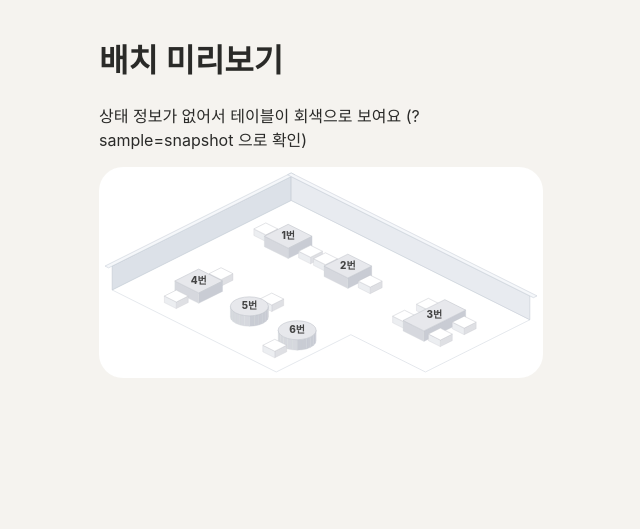
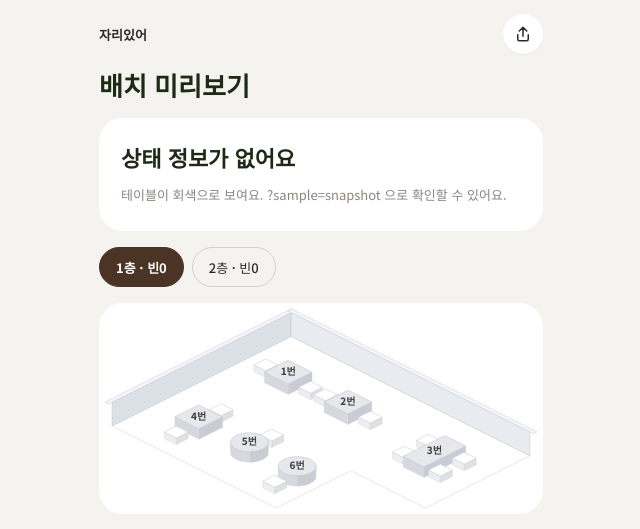
Before and after one commit to jari-isseo/jari-isseo-server, a Spring Boot app: page /viewer/index.html in a window 1280 px wide. Shown: the top 529 px of the page, without its empty margins (319-959 px from the left). Run offline with Spring Boot 4, Linux system fonts and the light colour scheme; some of the project's set-up classes (security, data sources, template engines, error pages and the like) are left out, and stand-ins take their place; some libraries are stand-ins or nearby versions.

Commit message:
[Feat/#53]: 빈자리 카드·층 선택 칩·테이블 목록·상태별 안내 카드·공유 버튼 추가

```diff
--- a/src/main/resources/static/viewer/index.html
+++ b/src/main/resources/static/viewer/index.html
@@ -4,19 +4,61 @@
   <meta charset="UTF-8">
   <meta name="viewport" content="width=device-width, initial-scale=1">
   <title>자리있어</title>
+  <!-- 시안 D 글꼴: 숫자 Roboto, 한글 Noto Sans KR (못 받으면 기기 기본 글꼴) -->
+  <link rel="preconnect" href="https://fonts.googleapis.com">
+  <link rel="preconnect" href="https://fonts.gstatic.com" crossorigin>
+  <link rel="stylesheet" href="https://fonts.googleapis.com/css2?family=Noto+Sans+KR:wght@400;500;700;800&family=Roboto:wght@500;700;900&display=swap">
   <link rel="stylesheet" href="style.css">
 </head>
-<body>
+<body class="view-loading">
   <header>
-    <p id="store" class="store"></p>
-    <h1 id="headline">불러오는 중…</h1>
-    <p id="meta" class="meta"></p>
-    <p id="stale" class="stale" hidden>⚠️ 정보가 오래되었을 수 있어요</p>
-    <!-- 실시간 연결이 끊겨 있는 동안만 보임 (#20) -->
+    <!-- 맨 위: 앱 이름 + 공유 -->
+    <div class="topbar">
+      <span class="brand">자리있어</span>
+      <button id="shareBtn" class="share-btn" type="button" aria-label="이 매장 링크 공유">
+        <svg viewBox="0 0 24 24" aria-hidden="true"><path d="M12 3v12M7 8l5-5 5 5M5 13v6a2 2 0 0 0 2 2h10a2 2 0 0 0 2-2v-6"/></svg>
+      </button>
+    </div>
+
+    <h1 id="store" class="store-name"></h1>
+    <!-- 영업 상태 칩: ● 영업 중 · n분 전 업데이트 -->
+    <p id="statusChip" class="status-chip" hidden><i class="chip-dot"></i><span id="statusText"></span></p>
+    <!-- 실시간 연결이 끊겨 있는 동안만 보임 (#20, live.js) -->
     <p id="live" class="live" hidden>연결이 끊겼어요 · 다시 연결하는 중…</p>
+
+    <!-- 빈자리 카드 (세이지색 덩어리 카드) -->
+    <section id="summary" class="summary-card" aria-live="polite">
+      <div class="summary-main">
+        <p id="summaryLabel" class="summary-label">지금 빈자리</p>
+        <p class="summary-count"><b id="freeCount">–</b><span id="floorTotal" class="summary-total"></span></p>
+        <p id="summaryNote" class="summary-note" hidden></p>
+      </div>
+      <div id="storeTotal" class="summary-side" hidden>
+        <span>매장 전체</span>
+        <b id="storeTotalValue"></b>
+      </div>
+    </section>
+
+    <!-- A. 정보 오래됨 (30분 넘게 변경 없음, AC-05) -->
+    <p id="stale" class="stale" hidden>
+      <svg viewBox="0 0 24 24" aria-hidden="true"><circle cx="12" cy="12" r="9"/><path d="M12 7v5l3 2"/></svg>
+      <span><b id="staleMinutes"></b> 동안 바뀐 게 없어요.<br>실제와 다를 수 있어요.</span>
+    </p>
   </header>
 
+  <!-- B~D 상태 안내 카드 (영업 종료 · 배치 없음 · 없는 매장 · 오류) -->
+  <section id="notice" class="notice" hidden>
+    <span id="noticeBadge" class="notice-badge" hidden><i class="chip-dot"></i>영업 종료</span>
+    <span id="noticeIcon" class="notice-icon" aria-hidden="true"></span>
+    <h2 id="noticeTitle" class="notice-title"></h2>
+    <p id="noticeText" class="notice-text"></p>
+  </section>
+
+  <!-- 층 선택 칩: 1층 · 빈3 (층이 2개 이상일 때) -->
+  <nav id="floorTabs" class="floor-tabs" aria-label="층 선택" hidden></nav>
+
   <section class="map">
+    <!-- 사장님 모드에서만 보이는 층 이름 -->
     <p id="floorName" class="floor-name"></p>
     <!-- 아이소메트릭 뷰가 그려질 곳 -->
     <svg id="stage" xmlns="http://www.w3.org/2000/svg"></svg>
@@ -24,7 +66,16 @@
       <span><i class="dot free"></i>빈자리</span>
       <span><i class="dot busy"></i>사용 중</span>
     </p>
+    <p class="map-caption">초록색이 지금 앉을 수 있는 테이블이에요</p>
   </section>
+
+  <!-- 테이블 목록: 빈자리 먼저 -->
+  <ul id="tableList" class="table-list" aria-label="테이블 목록"></ul>
+
+  <p class="footnote">사장님이 직접 알려주는 빈자리예요. 실제와 조금 다를 수 있어요.</p>
+
+  <!-- 공유 링크를 복사했을 때 잠깐 보이는 안내 -->
+  <p id="toast" class="toast" role="status" hidden></p>
 
   <!-- 출력 모드(?mode=export)에서 앱에 보낸 PNG 미리보기 -->
   <img id="exportPreview" class="export-preview" alt="출력 이미지" hidden>
--- a/src/main/resources/static/viewer/renderer.js
+++ b/src/main/resources/static/viewer/renderer.js
@@ -8,6 +8,7 @@
 //  #9: mode 분기(손님·사장님·출력) + 앱 브리지 (bridge.js, export.js)
 //  #20: 실시간 반영 (live.js) — 이벤트를 받으면 viewer 를 고치고 다시 그림
 //  #49: 사장님 모드는 배치도만 그리고, 빈자리 요약은 앱에 onSummary 로 전달
+//  #53: 디자인 시안 D (빈자리 카드·층 선택 칩·테이블 목록·상태별 안내 카드·공유)
 // =====================================================
 
 // ---------- 설정 ----------
@@ -61,7 +62,7 @@ async function loadData() {
   if (!PUBLIC_ID) return loadSample();
 
   const res = await fetch(`/api/public/stores/${encodeURIComponent(PUBLIC_ID)}`);
-  if (res.status === 404) throw new Error("매장을 찾을 수 없어요. 링크를 다시 확인해 주세요");
+  if (res.status === 404) throw Object.assign(new Error("매장을 찾을 수 없어요"), { notFound: true });
   if (!res.ok) throw new Error(`매장 정보를 불러오지 못했어요 (HTTP ${res.status})`);
   const data = await res.json();
   return { name: `publicId=${PUBLIC_ID}`, layout: data.layout, snapshot: data };
@@ -576,30 +577,90 @@ function isStale(iso) {
   return (nowTime() - Date.parse(iso)) / 60000 > STALE_MINUTES;
 }
 
-// 매장 전체(모든 층) 테이블 수 세기 (FR-U05)
+// 테이블 수 세기 (FR-U05)
 //   free: 상태가 '빈자리'로 확인된 수, unknown: 상태 정보가 없는 수
-function countTables(layout, occupied) {
-  const ids = layout.floors.flatMap((f) => (f.tables ?? []).map((t) => t.id));
+function countIds(ids, occupied) {
   const free = ids.filter((id) => occupied.get(id) === false).length;
   const unknown = ids.filter((id) => !occupied.has(id)).length;
   return { free, unknown, total: ids.length };
+}
+const tableIdsOf = (floor) => (floor?.tables ?? []).map((t) => t.id);
+
+// 매장 전체(모든 층)
+function countTables(layout, occupied) {
+  return countIds(layout.floors.flatMap(tableIdsOf), occupied);
+}
+
+// "42분" / "2시간" / "3일" (오래됨 경고용)
+function durationText(iso) {
+  const minutes = Math.floor((nowTime() - Date.parse(iso)) / 60000);
+  if (minutes < 60) return `${minutes}분`;
+  if (minutes < 60 * 24) return `${Math.floor(minutes / 60)}시간`;
+  return `${Math.floor(minutes / (60 * 24))}일`;
+}
+
+// ---------- 화면 상태 전환 (#53, 시안 D ⑫) ----------
+//   normal: 빈자리 카드 + 배치도 + 목록 / closed: B 영업 종료 / nolayout: C 배치 없음
+//   error: D 없는 매장·불러오기 실패 / preview: 상태 정보 없는 샘플 / loading
+const VIEWS = ["loading", "normal", "closed", "nolayout", "error", "preview"];
+function setView(view) {
+  VIEWS.forEach((v) => document.body.classList.toggle(`view-${v}`, v === view));
+}
+
+const NOTICE_ICONS = {
+  layout: '<svg viewBox="0 0 24 24"><rect x="4" y="4" width="16" height="16" rx="3"/><path d="M4 11h7V4M11 11v9"/></svg>',
+  search: '<svg viewBox="0 0 24 24"><circle cx="11" cy="11" r="6"/><path d="m20 20-4.5-4.5"/></svg>',
+};
+
+// B~D 안내 카드. icon: "layout" | "search" | null, badge: 영업 종료 칩 표시 여부
+function showNotice({ title, text = "", icon = null, badge = false, closed = false }) {
+  const $ = (id) => document.getElementById(id);
+  $("notice").hidden = false;
+  $("notice").classList.toggle("closed", closed);
+  $("noticeBadge").hidden = !badge;
+  $("noticeIcon").className = `notice-icon${icon === "search" ? " search" : ""}`;
+  $("noticeIcon").innerHTML = icon ? NOTICE_ICONS[icon] : "";
+  $("noticeTitle").textContent = title;
+  $("noticeText").textContent = text;
+}
+
+function hideNotice() {
+  document.getElementById("notice").hidden = true;
+}
+
+function showClosed(storeName) {
+  setView("closed");
+  document.getElementById("store").textContent = storeName ?? "";
+  stopFreshnessUpdates();
+  showNotice({
+    title: "지금은\n영업 시간이 아니에요",
+    text: "사장님이 영업을 시작하면\n빈자리를 알려드릴게요.",
+    badge: true,
+    closed: true,
+  });
 }
 
 // 시간이 흐르면 바뀌는 부분: "N분 전 업데이트", '정보 오래됨'
 //   페이지를 열어둔 채 시간이 지나도 맞도록 주기적으로 다시 계산한다.
 let freshnessTimer = null;
 
-function startFreshnessUpdates(baseMeta, lastUpdatedAt, open) {
+function stopFreshnessUpdates() {
+  if (freshnessTimer) clearInterval(freshnessTimer);
+  freshnessTimer = null;
+}
+
+function startFreshnessUpdates(lastUpdatedAt) {
+  const $ = (id) => document.getElementById(id);
   const update = () => {
-    const $ = (id) => document.getElementById(id);
-    $("meta").textContent = baseMeta + (lastUpdatedAt ? ` · ${timeAgo(lastUpdatedAt)} 업데이트` : "");
-    // 영업 종료면 오래됨 경고는 의미가 없으므로 숨긴다.
-    // 상태가 한 번도 바뀌지 않았으면 lastUpdatedAt 이 없을 수 있음 → 오래됨으로 보지 않는다.
-    $("stale").hidden = !(open && lastUpdatedAt && isStale(lastUpdatedAt));
+    $("statusText").textContent = "영업 중" + (lastUpdatedAt ? ` · ${timeAgo(lastUpdatedAt)} 업데이트` : "");
+    // 상태가 한 번도 바뀌지 않았으면 lastUpdatedAt 이 없을 수 있음 → 오래됨으로 보지 않는다
+    const stale = Boolean(lastUpdatedAt && isStale(lastUpdatedAt));
+    $("stale").hidden = !stale;
+    if (stale) $("staleMinutes").textContent = durationText(lastUpdatedAt);
   };
 
   update();
-  if (freshnessTimer) clearInterval(freshnessTimer);
+  stopFreshnessUpdates();
   // ?now= 로 시각을 고정한 경우에는 바뀔 일이 없으므로 타이머를 돌리지 않는다
   if (!PARAMS.get("now")) freshnessTimer = setInterval(update, 30 * 1000);
 }
@@ -609,47 +670,137 @@ function renderSummary(layout, snapshot, occupied) {
 
   if (!snapshot) {
     // 배치 파일만 열었을 때: 상태를 모르므로 요약 대신 안내
-    $("store").textContent = "";
-    $("headline").textContent = "배치 미리보기";
-    $("meta").textContent = "상태 정보가 없어서 테이블이 회색으로 보여요 (?sample=snapshot 으로 확인)";
+    setView("preview");
+    $("store").textContent = "배치 미리보기";
+    $("statusChip").hidden = true;
     $("stale").hidden = true;
+    showNotice({ title: "상태 정보가 없어요", text: "테이블이 회색으로 보여요. ?sample=snapshot 으로 확인할 수 있어요." });
     return;
   }
 
   const { store, lastUpdatedAt } = snapshot;
-  const { free, unknown, total } = countTables(layout, occupied);
 
-  // 매장 이름 · 영업 여부
-  $("store").innerHTML = "";
-  $("store").append(store.name, " · ");
-  const openLabel = document.createElement("span");
-  openLabel.textContent = store.open ? "영업 중" : "영업 종료";
-  if (!store.open) openLabel.className = "closed";
-  $("store").append(openLabel);
-
-  // 큰 문구: 영업 종료 > 상태 모름 > 빈자리 있음 > 빈자리 없음 순으로 판단
-  $("headline").innerHTML = "";
-  if (!store.open) {
-    $("headline").textContent = "지금은 영업하지 않아요";
-  } else if (total === 0) {
-    // 벽만 먼저 저장하고 테이블은 아직 등록하지 않은 매장 (#14: 테이블 0개 허용)
-    $("headline").textContent = "아직 테이블을 준비하고 있어요";
-  } else if (total > 0 && unknown === total) {
-    $("headline").textContent = "아직 빈자리 정보가 없어요";
-  } else if (free > 0) {
-    const count = document.createElement("span");
-    count.className = "count";
-    count.textContent = `${free}개`;
-    $("headline").append("지금 빈자리 ", count, " 있어요");
-  } else if (unknown > 0) {
-    // 확인된 빈자리는 없지만 상태를 모르는 테이블이 있음 → '없다'고 단정하지 않는다
-    $("headline").textContent = "확인된 빈자리가 없어요";
-  } else {
-    $("headline").textContent = "지금은 빈자리가 없어요";
+  // B. 영업 종료 (사장님 모드는 앱이 영업 상태를 따로 보여주므로 배치도를 그대로 둔다)
+  if (!store.open && MODE !== "owner") {
+    showClosed(store.name);
+    return;
   }
 
-  const baseMeta = `빈 테이블 ${free} / 전체 ${total}` + (unknown > 0 ? ` · 상태 미확인 ${unknown}` : "");
-  startFreshnessUpdates(baseMeta, lastUpdatedAt, store.open);
+  setView("normal");
+  hideNotice();
+  $("store").textContent = store.name;
+  $("statusChip").hidden = false;
+
+  // 빈자리 카드: 지금 보는 층 큰 숫자 + 매장 전체
+  const floor = countIds(tableIdsOf(viewer.floor), occupied);
+  const all = countTables(layout, occupied);
+
+  $("summaryLabel").textContent = `지금 ${viewer.floor?.name ?? ""} 빈자리`;
+  $("floorTotal").textContent = `/ ${floor.total}`;
+
+  let note = "";
+  if (floor.total === 0) {
+    // 벽만 먼저 저장하고 테이블은 아직 등록하지 않은 층 (#14: 테이블 0개 허용)
+    $("freeCount").textContent = "0";
+    note = "아직 테이블을 준비하고 있어요";
+  } else if (floor.unknown === floor.total) {
+    $("freeCount").textContent = "–";
+    note = "아직 빈자리 정보가 없어요";
+  } else {
+    $("freeCount").textContent = String(floor.free);
+    // 상태를 모르는 테이블이 있으면 '없다'고 단정하지 않도록 함께 알림
+    if (floor.unknown > 0) note = `상태 미확인 ${floor.unknown}`;
+  }
+  $("summaryNote").textContent = note;
+  $("summaryNote").hidden = !note;
+
+  // 층이 2개 이상일 때만 매장 전체
+  const multiFloor = layout.floors.length > 1;
+  $("storeTotal").hidden = !multiFloor;
+  $("storeTotalValue").textContent = `${all.free} / ${all.total}`;
+
+  startFreshnessUpdates(lastUpdatedAt);
+}
+
+// ---------- 층 선택 칩 (#53) ----------
+// "1층 · 빈3". 층이 2개 이상일 때만 보이고, 누르면 그 층을 그린다
+function renderFloorTabs() {
+  const nav = document.getElementById("floorTabs");
+  const floors = [...(viewer.layout?.floors ?? [])].sort((a, b) => a.order - b.order);
+  nav.hidden = floors.length < 2;
+  nav.replaceChildren(...floors.map((floor) => {
+    const { free } = countIds(tableIdsOf(floor), viewer.occupied);
+    const btn = document.createElement("button");
+    btn.type = "button";
+    btn.className = "floor-tab";
+    btn.textContent = `${floor.name} · 빈${free}`;
+    btn.setAttribute("aria-pressed", String(floor.id === viewer.floor?.id));
+    btn.addEventListener("click", () => {
+      if (floor.id === viewer.floor?.id) return;
+      viewer.floor = floor;
+      document.getElementById("floorName").textContent = floor.name;
+      refresh();
+    });
+    return btn;
+  }));
+}
+
+// ---------- 테이블 목록 (#53) ----------
+// 빈자리 → 상태 모름 → 사용 중 순, 같은 상태끼리는 이름순 (1번, 2번, 10번)
+function tableLabel(name) {
+  return /번$/.test(name) ? `${name} 테이블` : name;
+}
+
+function renderTableList() {
+  const list = document.getElementById("tableList");
+  const rank = (id) => (viewer.occupied.get(id) === false ? 0 : viewer.occupied.has(id) ? 2 : 1);
+  const tables = [...(viewer.floor?.tables ?? [])].sort(
+    (a, b) => rank(a.id) - rank(b.id) || a.name.localeCompare(b.name, "ko", { numeric: true }),
+  );
+
+  list.replaceChildren(...tables.map((t) => {
+    const state = ["free", "unknown", "busy"][rank(t.id)];
+    const li = document.createElement("li");
+    li.className = state;
+    const name = document.createElement("span");
+    name.className = "table-name";
+    name.textContent = tableLabel(t.name);
+    const badge = document.createElement("span");
+    badge.className = `badge ${state}`;
+    badge.textContent = { free: "빈자리", unknown: "확인 중", busy: "사용 중" }[state];
+    li.append(name, badge);
+    return li;
+  }));
+}
+
+// ---------- 공유 버튼 (#53) ----------
+// 휴대폰은 공유 창(카톡 등), 지원하지 않으면 링크 복사
+function setupShare() {
+  const btn = document.getElementById("shareBtn");
+  btn.addEventListener("click", async () => {
+    const url = location.origin + location.pathname;
+    const title = viewer.snapshot?.store?.name ? `${viewer.snapshot.store.name} 빈자리` : "자리있어";
+    try {
+      if (navigator.share) {
+        await navigator.share({ title, url });
+        return;
+      }
+      await navigator.clipboard.writeText(url);
+      showToast("링크를 복사했어요");
+    } catch (e) {
+      // 공유 창을 그냥 닫은 경우는 조용히 넘어감
+      if (e?.name !== "AbortError") showToast("공유하지 못했어요");
+    }
+  });
+}
+
+let toastTimer = null;
+function showToast(text) {
+  const toast = document.getElementById("toast");
+  toast.textContent = text;
+  toast.hidden = false;
+  clearTimeout(toastTimer);
+  toastTimer = setTimeout(() => { toast.hidden = true; }, 2000);
 }
 
 // ---------- 화면 상태 (#9) ----------
@@ -664,9 +815,9 @@ function refresh() {
     : null;
 
   renderSummary(viewer.layout, viewer.snapshot, viewer.occupied);
-  // 영업 종료면 지도를 흐리게 → 빈자리 색이 보여도 지금 갈 수 없다는 게 한눈에 보이게 (#20)
-  document.body.classList.toggle("is-closed", viewer.snapshot?.store?.open === false);
   draw(svg, viewer.floor, viewer.occupied, pendingTables);
+  renderFloorTabs();
+  renderTableList();
   // 사장님 모드: 빈자리 요약은 웹이 아니라 앱이 보여준다 → 숫자만 앱에 알림 (#49, bridge.js)
   if (MODE === "owner") reportSummary();
 
@@ -686,18 +837,25 @@ function pickFloors(floors) {
   return [found ?? floors[0]];
 }
 
-// 배치가 없는 매장: 지도 대신 안내 문구
+// C. 배치가 없는 매장: 지도 대신 안내 카드 (영업 종료면 B 가 먼저)
 function showNoLayout(snapshot) {
-  const $ = (id) => document.getElementById(id);
-  const open = snapshot?.store?.open !== false;
-  $("store").textContent = snapshot?.store?.name ?? "";
-  $("headline").textContent = open ? "아직 매장 배치를 준비하고 있어요" : "지금은 영업하지 않아요";
-  $("meta").textContent = open ? "사장님이 배치를 저장하면 여기에서 빈자리를 볼 수 있어요" : "";
-  $("stale").hidden = true;
   document.querySelector(".map").hidden = true;
-  // 사장님 모드는 평소 header 를 숨기지만, 배치가 없을 때는 안내 문구가 보여야 하므로 다시 보이게 (style.css)
-  document.body.classList.add("no-layout");
+  document.getElementById("floorTabs").hidden = true;
+  document.getElementById("tableList").replaceChildren();
   if (MODE === "owner") reportSummary();   // 테이블이 없으니 0 / 0
+
+  if (snapshot?.store?.open === false && MODE !== "owner") {
+    showClosed(snapshot.store.name);
+    return;
+  }
+  setView("nolayout");
+  stopFreshnessUpdates();
+  document.getElementById("store").textContent = snapshot?.store?.name ?? "";
+  showNotice({
+    icon: "layout",
+    title: "매장 배치도를\n준비하고 있어요",
+    text: "사장님이 매장을 스캔하면\n여기서 빈자리를 볼 수 있어요.",
+  });
 }
 
 // 데이터 { name, layout, snapshot } 로 화면 전체를 그린다 (#20)
@@ -722,7 +880,6 @@ function render({ name, layout, snapshot }) {
   viewer.occupied = new Map((snapshot?.statuses ?? []).map((s) => [s.tableId, s.occupied]));
 
   document.querySelector(".map").hidden = false;   // 배치 없음 화면에서 넘어온 경우 다시 보이게
-  document.body.classList.remove("no-layout");
   document.getElementById("floorName").textContent = viewer.floor.name;
   showInfo(name, floors);
   refresh();
@@ -738,6 +895,8 @@ function showInfo(name, floors) {
 // ---------- 시작 ----------
 async function main() {
   document.body.classList.add(`mode-${MODE}`);
+  document.body.classList.toggle("debug", DEBUG);
+  setupShare();
   if (DEBUG) {
     console.table({
       "(0,0)": toScreen(0, 0),
@@ -776,11 +935,20 @@ async function main() {
     //   내 탭은 applyStatus 와 SSE status 가 둘 다 오지만 같은 값이라 결과는 같고, onSummary 는 값이 같으면 다시 안 보낸다
     if (PUBLIC_ID) connectLive();
   } catch (e) {
-    // 출력·사장님 모드는 위쪽 안내 영역을 숨겨두므로, 실패하면 다시 보이게 해서 에러 문구가 나오도록 (#49)
+    // D. 없는 매장 · 불러오기 실패 (시안 D ⑫)
+    //   출력·사장님 모드는 안내 영역을 숨겨두므로, 실패하면 모드 표시를 떼서 안내 카드가 보이게 (#49)
     document.body.classList.remove("mode-export", "mode-owner");
-    document.getElementById("headline").textContent = MODE === "export" ? "이미지 만들기 실패" : "불러오기 실패";
-    document.querySelector(".map").hidden = true;   // 빈 지도 카드는 숨김
-    document.getElementById("meta").textContent = e.message;
+    setView("error");
+    document.querySelector(".map").hidden = true;
+    if (e.notFound) {
+      showNotice({
+        icon: "search",
+        title: "매장을 찾을 수 없어요",
+        text: "링크가 바뀌었을 수 있어요.\n매장에서 받은 QR이나 링크를\n다시 확인해 주세요.",
+      });
+    } else {
+      showNotice({ icon: "search", title: MODE === "export" ? "이미지 만들기 실패" : "불러오지 못했어요", text: e.message });
+    }
     console.error(e);
   }
 }
```
